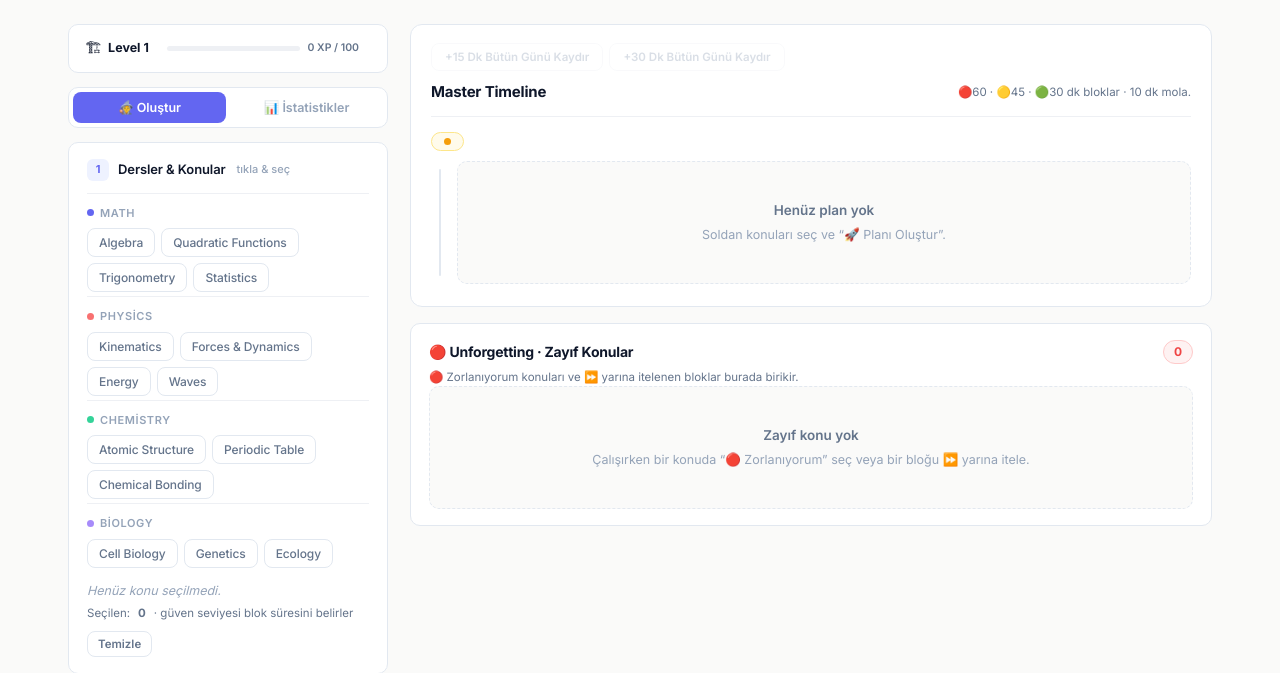
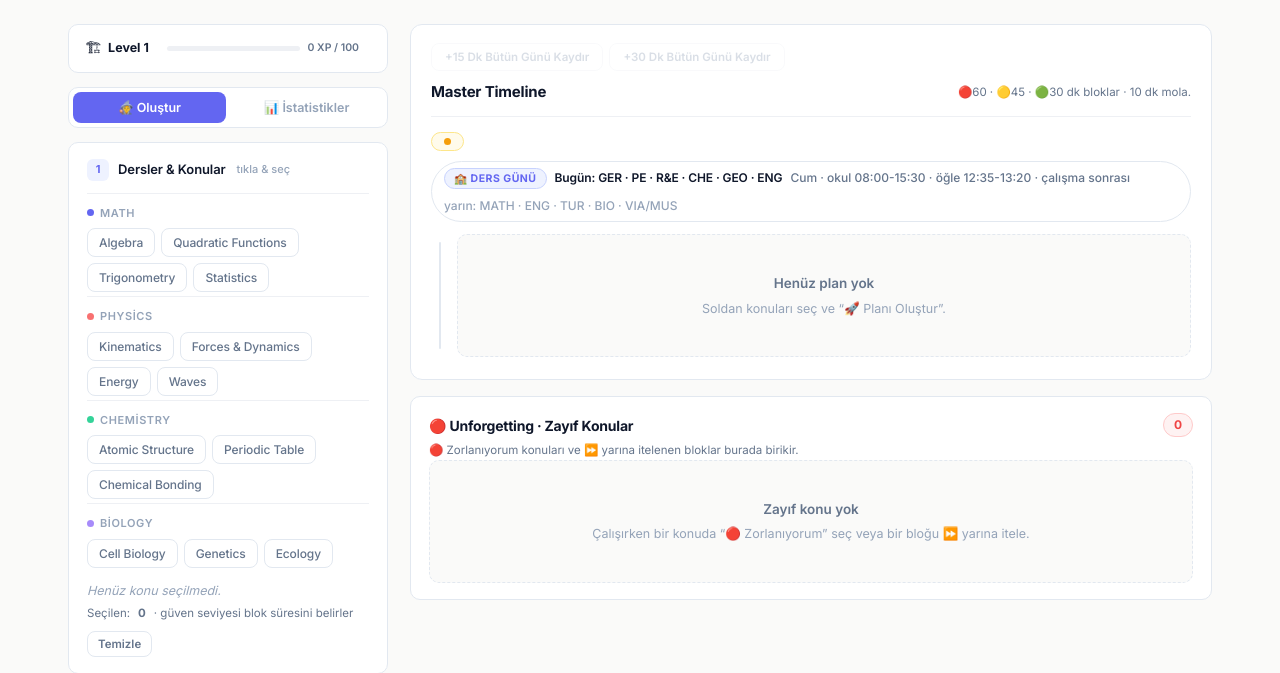
Before and after one commit to OzNova/Oztudy, a Flask app: page / in a window 1280 px wide. Shown: the part 56-729 px from the top of the page. Run offline with Flask 3, Linux system fonts and the light colour scheme; data that the repository does not hold is empty.

Commit message:
feat: surface 9-A timetable and academic calendar in the daily planner UI

```diff
--- a/Planner/app.py
+++ b/Planner/app.py
@@ -404,6 +404,27 @@ def _period_table(weekday):
     ]
 
 
+def _school_digest(day_key):
+    d = datetime.strptime(day_key, "%Y-%m-%d")
+    status, label = _day_status(day_key)
+    subjects, _, _ = _subjects_for_day(day_key)
+    next_key = _next_school_day(day_key)
+    next_subjects = _subjects_for_day(next_key)[0]
+    return {
+        "academic_year": ACADEMIC_YEAR,
+        "date": day_key,
+        "day": _weekday_short(day_key),
+        "status": status,
+        "status_label": label,
+        "school_day": status == "school",
+        "school_window": f"{_hhmm(SCHOOL_START)}-{_hhmm(SCHOOL_END)}",
+        "lunch": f"{_hhmm(LUNCH[0])}-{_hhmm(LUNCH[1])}",
+        "subjects_today": subjects,
+        "subjects_next_day": next_subjects,
+        "periods": _period_table(d.weekday()),
+    }
+
+
 def _add_missed(doc, item):
     missed = doc.setdefault("missed", [])
     for m in missed:
@@ -698,18 +719,8 @@ def build_plan(topics, start, end, duration_h, mode, criterion):
             "mode": MODE_LABELS.get(mode, mode),
             "criterion": CRITERIA[criterion],
             "school": {
-                "academic_year": ACADEMIC_YEAR,
-                "date": today_key,
-                "day": _weekday_short(today_key),
-                "status": day_status,
-                "status_label": day_label,
-                "school_day": day_status == "school",
-                "school_window": f"{_hhmm(SCHOOL_START)}-{_hhmm(SCHOOL_END)}",
-                "lunch": f"{_hhmm(LUNCH[0])}-{_hhmm(LUNCH[1])}",
                 "clamped_to_after_school": school_clamped,
-                "subjects_today": today_subjects,
-                "subjects_next_day": tomorrow_subjects,
-                "periods": _period_table(datetime.strptime(today_key, "%Y-%m-%d").weekday()),
+                **_school_digest(today_key),
             },
             "fit": {
                 "scaled": scaled,
@@ -738,6 +749,11 @@ def index():
 @app.get("/api/plan")
 def get_plan():
     return jsonify({"status": "success", "plan": _load_plan()})
+
+
+@app.get("/api/school")
+def school():
+    return jsonify({"status": "success", "school": _school_digest(_day_key(int(time.time())))})
 
 
 @app.post("/api/plan")
--- a/Planner/templates/index.html
+++ b/Planner/templates/index.html
@@ -328,6 +328,17 @@ body{background:var(--bg);color:var(--text);font-family:'Inter',sans-serif;font-
 .fit-banner{margin:0 0 10px;padding:5px 12px;border-radius:999px;background:var(--warning-soft);border:1px solid var(--warning-line);color:#92400E;font-size:12px;font-weight:600;line-height:1.4;display:inline-flex;align-items:center;gap:7px;width:fit-content;max-width:100%}
 .fit-banner::before{content:'';width:7px;height:7px;border-radius:50%;background:var(--warning);flex-shrink:0}
 
+/* School-day strip */
+.school-strip{display:none;align-items:center;gap:8px;flex-wrap:wrap;background:var(--surface);
+  border:1px solid var(--border);border-radius:999px;padding:6px 12px;margin:0 0 12px;font-size:12px;width:fit-content;max-width:100%}
+.school-strip.show{display:inline-flex}
+.ss-badge{font-weight:700;font-size:10.5px;letter-spacing:.5px;flex-shrink:0;color:var(--primary);
+  background:var(--primary-soft);border:1px solid var(--primary-line);border-radius:999px;padding:2px 9px}
+.school-strip.off .ss-badge{color:#065F46;background:var(--success-soft);border-color:var(--success-line)}
+.ss-subjects{font-weight:600;color:var(--text);letter-spacing:-0.1px}
+.ss-meta{color:var(--muted);font-weight:500}
+.ss-note{color:var(--faint);font-weight:500}
+
 /* ============ Analytics ============ */
 .stats-panel{display:none;background:var(--surface);border:1px solid var(--border);border-radius:12px;padding:20px 22px;box-shadow:none}
 .stats-panel.show{display:block;animation:fadeIn .25s ease}
@@ -592,6 +603,12 @@ body{background:var(--bg);color:var(--text);font-family:'Inter',sans-serif;font-
           <button type="button" class="rb-add" id="rb-add">+ Ekle</button>
         </div>
         <div class="fit-banner" id="fit-banner" hidden></div>
+        <div class="school-strip" id="school-strip" hidden>
+          <span class="ss-badge" id="ss-badge"></span>
+          <span class="ss-subjects" id="ss-subjects"></span>
+          <span class="ss-meta" id="ss-meta"></span>
+          <span class="ss-note" id="ss-note"></span>
+        </div>
         <div class="timeline" id="timeline">
           <div class="empty"><b>Henüz plan yok</b>Soldan konuları seç ve "🚀 Planı Oluştur".</div>
         </div>
@@ -802,6 +819,29 @@ body{background:var(--bg);color:var(--text);font-family:'Inter',sans-serif;font-
     if (!spaceNodes) return;
     spaceNodes.oscs.forEach(function(o){ try { o.stop(); } catch(e){} });
     spaceNodes.master.disconnect(); spaceNodes = null;
+  }
+
+  function fetchSchool(){
+    fetch("/api/school").then(function(r){ return r.json(); }).then(function(d){
+      if (d.status === "success") renderSchool(d.school);
+    }).catch(function(){});
+  }
+  function renderSchool(s){
+    var ss = $("school-strip");
+    if (!ss){ return; }
+    if (!s || !s.date){ ss.className = "school-strip"; ss.hidden = true; return; }
+    ss.className = "school-strip show" + (s.status === "school" ? "" : " off");
+    ss.hidden = false;
+    $("ss-badge").textContent = s.status === "school" ? "🏫 DERS GÜNÜ" : "🌤 SERBEST";
+    if (s.status === "school"){
+      $("ss-subjects").textContent = "Bugün: " + (s.subjects_today || []).join(" · ");
+      $("ss-meta").textContent = s.day + " · okul " + s.school_window + " · öğle " + s.lunch + " · çalışma sonrası";
+      $("ss-note").textContent = "yarın: " + (s.subjects_next_day || []).join(" · ");
+    } else {
+      $("ss-subjects").textContent = (s.status_label || "Serbest gün");
+      $("ss-meta").textContent = s.day + " · tüm gün serbest";
+      $("ss-note").textContent = "";
+    }
   }
 
   function fetchGame(){
@@ -1372,6 +1412,7 @@ body{background:var(--bg);color:var(--text);font-family:'Inter',sans-serif;font-
       return;
     }
     $("tl-note").textContent = plan.meta.note;
+    if (plan.meta && plan.meta.school) renderSchool(plan.meta.school);
     renderAnchorId = null;
     var runningNow = plan.blocks.filter(function(b){ return b.type === "study" && b.active; });
     if (runningNow.length){
@@ -2055,6 +2096,7 @@ body{background:var(--bg);color:var(--text);font-family:'Inter',sans-serif;font-
   fetchReviews();
   fetchOverdue();
   fetchGame();
+  fetchSchool();
   rebuildChips();
 })();
 </script>
```
